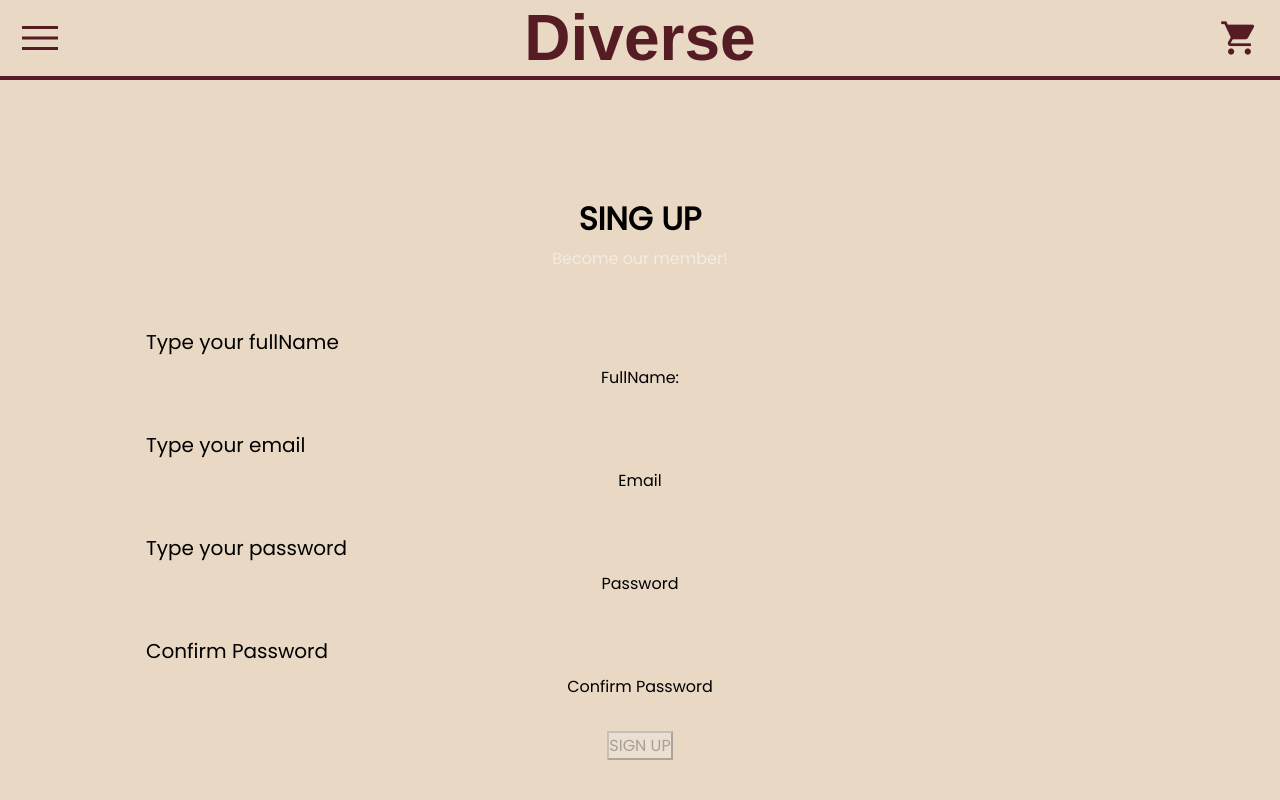
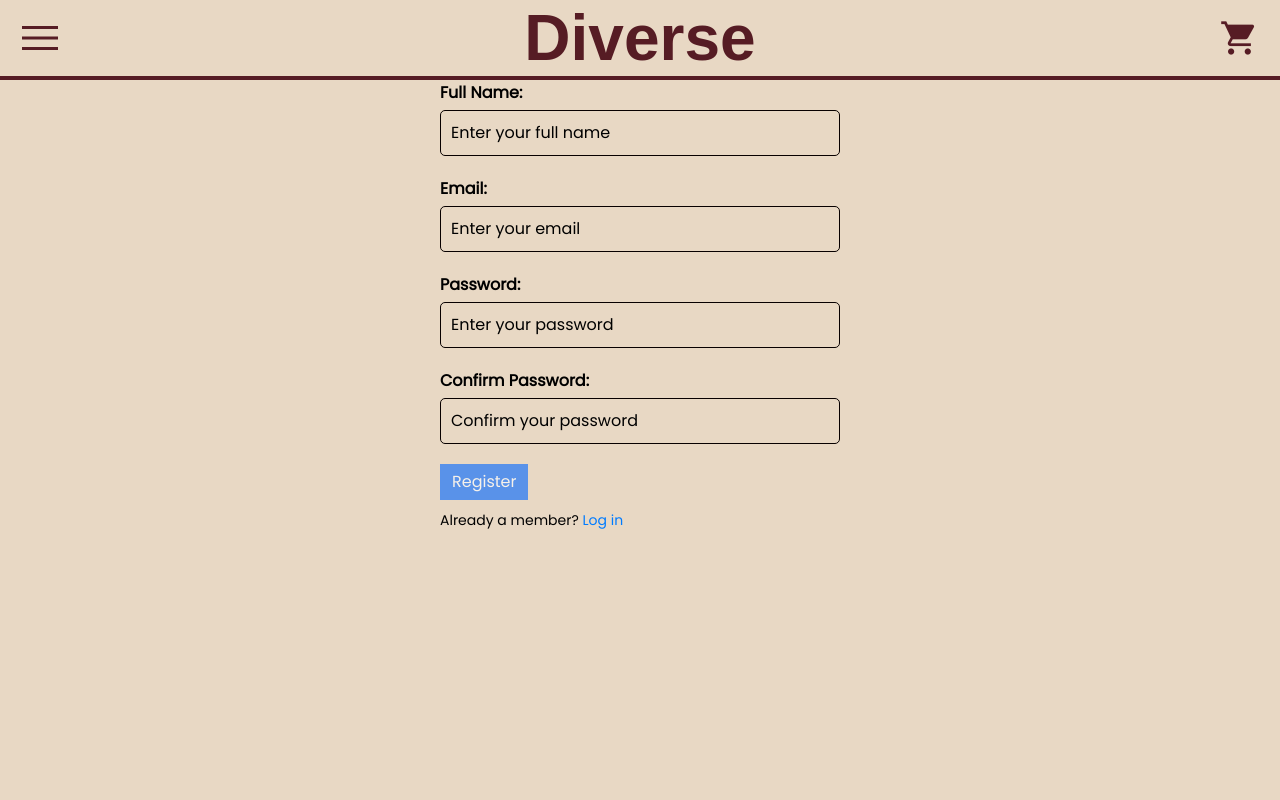
Before and after one commit to Tornayyydo/angular-project, an Angular app in the folder angular-project/: page /register in a window 1280 px wide. Shown: the top 800 px of the page. Built offline with nearby package versions, Linux system fonts and the light colour scheme; a web font is replaced by a local one.

Commit message:
in sidebar log out

```diff
--- a/angular-project/src/app/services/auth/auth.service.ts
+++ b/angular-project/src/app/services/auth/auth.service.ts
@@ -1,6 +1,6 @@
 import { Injectable } from '@angular/core';
 import { User } from '../../interfaces/auth';
-import { Observable } from 'rxjs';
+import { Observable, of } from 'rxjs';
 import { HttpClient } from '@angular/common/http';
 
 @Injectable({
@@ -8,8 +8,25 @@ import { HttpClient } from '@angular/common/http';
 })
 export class AuthService {
   private baseUrl = 'http://localhost:3000';
+  private isLoggedInSubject: boolean = false;
 
   constructor(private http: HttpClient) {}
+
+  loginUser(credentials: {
+    email: string;
+    password: string;
+  }): Observable<boolean> {
+    this.isLoggedInSubject = true;
+    return of(true);
+  }
+
+  logoutUser(): void {
+    this.isLoggedInSubject = false;
+  }
+
+  isLoggedIn(): boolean {
+    return this.isLoggedInSubject;
+  }
 
   registerUser(userDetails: User) {
     return this.http.post(`${this.baseUrl}/users`, userDetails);
--- a/angular-project/src/app/shell/login/login.component.html
+++ b/angular-project/src/app/shell/login/login.component.html
@@ -1,39 +1,44 @@
-<!-- <form [formGroup]="loginForm" (ngSubmit)="loginUser()">
-  <div>
+<form [formGroup]="loginForm" (ngSubmit)="loginUser()" class="login-form">
+  <div class="form-group">
     <label for="email">Email:</label>
     <input
       type="text"
       name="email"
       formControlName="email"
-      placeholder="Type your email"
+      placeholder="Enter your email"
+      class="form-control"
     />
-    <small *ngIf="emile.invalid && (emile.dirty || emile.touched)">
-      <div *ngIf="emile.errors?.['required']">Emile is required</div>
-      <div *ngIf="emile.errors?.['emile']" style="color: red">
-        Emile should be valid
-      </div>
+    <small
+      *ngIf="emile.invalid && (emile.dirty || emile.touched)"
+      class="error-message"
+    >
+      <div *ngIf="emile.errors?.['required']">Email is required</div>
+      <div *ngIf="emile.errors?.['email']">Invalid email format</div>
     </small>
   </div>
-  <div class="input">
+  <div class="form-group">
     <label for="password">Password:</label>
     <input
       type="password"
       name="password"
       formControlName="password"
-      placeholder="Type your password"
+      placeholder="Enter your password"
+      class="form-control"
     />
-    <small *ngIf="password.invalid && (password.dirty || password.touched)">
+    <small
+      *ngIf="password.invalid && (password.dirty || password.touched)"
+      class="error-message"
+    >
       <div *ngIf="password.errors?.['required']">Password is required</div>
-      <div *ngIf="password.errors?.['emile']" style="color: red">
-        Emile should be valid
-      </div>
     </small>
   </div>
-  <button label="Sing in" [disabled]="loginForm.invalid" type="submit">
-    SING IN
+  <button type="submit" [disabled]="loginForm.invalid" class="btn btn-primary">
+    Sign In
   </button>
-  <div>Not a mamber? <a routerLink="/register">Register</a></div>
-</form> -->
+  <div class="register-link">
+    Not a member? <a routerLink="/register">Register</a>
+  </div>
+</form>
 
 <!-- <form class="container" [formGroup]="loginForm" (ngSubmit)="loginUser()">
   <div class="form-outline mb-4">
@@ -83,8 +88,10 @@
       Sign in
     </button>
   </div>
-</form> -->
-<form
+</form>
+
+
+<!-- <form
   class="vh-100 gradient-custom"
   [formGroup]="loginForm"
   (ngSubmit)="loginUser()"
@@ -165,4 +172,4 @@
       </div>
     </div>
   </div>
-</form>
+</form> -->
--- a/angular-project/src/app/shell/login/login.component.scss
+++ b/angular-project/src/app/shell/login/login.component.scss
@@ -1 +1,57 @@
 @import "~bootstrap/dist/css/bootstrap.min.css";
+
+.login-form {
+  max-width: 400px;
+  margin: 0 auto;
+}
+
+.form-group {
+  margin-bottom: 20px;
+}
+
+label {
+  display: block;
+  margin-bottom: 5px;
+  font-weight: bold;
+}
+
+input[type="text"],
+input[type="password"] {
+  width: 100%;
+  padding: 10px;
+  border: 1px solid #080000;
+  border-radius: 5px;
+}
+
+.error-message {
+  color: red;
+  font-size: 14px;
+}
+
+button {
+  padding: 10px 20px;
+  background-color: #007bff;
+  color: #fff;
+  border: none;
+  border-radius: 5px;
+  cursor: pointer;
+}
+
+button:disabled {
+  background-color: #ccc;
+  cursor: not-allowed;
+}
+
+.register-link {
+  margin-top: 10px;
+  font-size: 14px;
+}
+
+.register-link a {
+  color: #007bff;
+  text-decoration: none;
+}
+
+.register-link a:hover {
+  text-decoration: underline;
+}
--- a/angular-project/src/app/shell/register/register.component.html
+++ b/angular-project/src/app/shell/register/register.component.html
@@ -1,26 +1,33 @@
-<!-- <form [formGroup]="registerForm" (ngSubmit)="submitDetails()">
-  <div>
-    <label for="fullName">fullName:</label>
+<form
+  [formGroup]="registerForm"
+  (ngSubmit)="submitDetails()"
+  class="register-form"
+>
+  <div class="form-group">
+    <label for="fullName">Full Name:</label>
     <input
-      type="fullName"
+      type="text"
       name="fullName"
       formControlName="fullName"
-      placeholder="Type your fullName"
+      placeholder="Enter your full name"
+      class="form-control"
     />
-    <small *ngIf="fullName.invalid && (fullName.dirty || fullName.touched)">
+    <small
+      *ngIf="fullName.invalid && (fullName.dirty || fullName.touched)"
+      class="error-message"
+    >
       <div *ngIf="fullName.errors?.['required']">Name is required</div>
-      <div *ngIf="fullName.errors?.['pattern']" style="color: red">
-        Enter valid name
-      </div>
+      <div *ngIf="fullName.errors?.['pattern']">Enter a valid name</div>
     </small>
   </div>
-  <div>
+  <div class="form-group">
     <label for="email">Email:</label>
     <input
       type="text"
       name="email"
       formControlName="email"
-      placeholder="Type your email"
+      placeholder="Enter your email"
+      class="form-control"
     />
     <small *ngIf="emile.invalid && (emile.dirty || emile.touched)">
       <div *ngIf="emile.errors?.['required']">Emile is required</div>
@@ -29,57 +36,65 @@
       </div>
     </small>
   </div>
-  <div>
+  <div class="form-group">
     <label for="password">Password:</label>
     <input
       type="password"
       name="password"
       formControlName="password"
-      placeholder="Type your password"
+      placeholder="Enter your password"
+      class="form-control"
     />
-    <small *ngIf="password.invalid && (password.dirty || password.touched)">
+    <small
+      *ngIf="password.invalid && (password.dirty || password.touched)"
+      class="error-message"
+    >
       <div *ngIf="password.errors?.['required']">Password is required</div>
-      <div *ngIf="password.errors?.['emile']" style="color: red">
-        Emile should be valid
-      </div>
     </small>
   </div>
-
-  <div>
+  <div class="form-group">
     <label for="confirmPassword">Confirm Password:</label>
     <input
       type="password"
       name="confirmPassword"
       formControlName="confirmPassword"
-      placeholder="Confirm Password"
+      placeholder="Confirm your password"
+      class="form-control"
     />
     <small
       *ngIf="
         confirmPassword.invalid &&
         (confirmPassword.dirty || confirmPassword.touched)
       "
+      class="error-message"
     >
       <div *ngIf="confirmPassword.errors?.['required']">
-        confirm the Password
+        Please confirm your password
       </div>
     </small>
     <small
-      *ngIf="registerForm.errors?.['passwordMissmatch'] && confirmPassword.valid && password.valid"
+      *ngIf="registerForm.errors?.['passwordMismatch']"
+      class="error-message"
+      >Passwords must match</small
     >
-      Password should match
-    </small>
   </div>
-  <button label="register" [disabled]="registerForm.invalid" type="submit">
-    SING IN
+  <button
+    type="submit"
+    [disabled]="registerForm.invalid"
+    class="btn btn-primary"
+  >
+    Register
   </button>
-  <div>Alredy a member? <a routerLink="/login">Log in</a></div>
-</form> -->
+  <div class="login-link">
+    Already a member? <a routerLink="/login">Log in</a>
+  </div>
+</form>
 
 <!-- სერვერის ჩართვა დალოგინებისთვის ამის გარეშე არ მუშაობს დალოგინება!!!
   npx json-server db.json
  -->
 
-<form
+<!-- <form
   [formGroup]="registerForm"
   (ngSubmit)="submitDetails()"
   class="vh-100 gradient-custom"
@@ -196,7 +211,7 @@
               >
                 Login
               </button> -->
-              <button
+<!-- <button
                 label="register"
                 [disabled]="registerForm.invalid"
                 type="submit"
@@ -220,4 +235,4 @@
       </div>
     </div>
   </div>
-</form>
+</form> -->
--- a/angular-project/src/app/shell/register/register.component.scss
+++ b/angular-project/src/app/shell/register/register.component.scss
@@ -1 +1,57 @@
 @import "~bootstrap/dist/css/bootstrap.min.css";
+
+.register-form {
+  max-width: 400px;
+  margin: 0 auto;
+}
+
+.form-group {
+  margin-bottom: 20px;
+}
+
+label {
+  display: block;
+  margin-bottom: 5px;
+  font-weight: bold;
+}
+
+input[type="text"],
+input[type="password"] {
+  width: 100%;
+  padding: 10px;
+  border: 1px solid #080000;
+  border-radius: 5px;
+}
+
+.error-message {
+  color: red;
+  font-size: 14px;
+}
+
+button {
+  padding: 10px 20px;
+  background-color: #007bff;
+  color: #fff;
+  border: none;
+  border-radius: 5px;
+  cursor: pointer;
+}
+
+button:disabled {
+  background-color: #ccc;
+  cursor: not-allowed;
+}
+
+.login-link {
+  margin-top: 10px;
+  font-size: 14px;
+}
+
+.login-link a {
+  color: #007bff;
+  text-decoration: none;
+}
+
+.login-link a:hover {
+  text-decoration: underline;
+}
--- a/angular-project/src/app/shell/sidebar/sidebar.component.ts
+++ b/angular-project/src/app/shell/sidebar/sidebar.component.ts
@@ -1,29 +1,50 @@
 import { Component, ElementRef, HostListener } from '@angular/core';
 import { navbarData } from './nav-data';
 import { SidebarService } from 'src/app/services/sidebar/sidebar.service';
+import { AuthService } from 'src/app/services/auth/auth.service';
 
 @Component({
   selector: 'app-sidebar',
   templateUrl: './sidebar.component.html',
-  styleUrls: ['./sidebar.component.scss']
+  styleUrls: ['./sidebar.component.scss'],
 })
 export class SidebarComponent {
-  constructor(public sidebarService: SidebarService, private elementRef: ElementRef) {}
+  constructor(
+    public sidebarService: SidebarService,
+    private elementRef: ElementRef,
+    private authService: AuthService
+  ) {}
 
   navData = navbarData;
+
+  isLoggedIn(): boolean {
+    return this.authService.isLoggedIn();
+  }
+
+  logout() {
+    this.authService.logoutUser();
+  }
 
   @HostListener('document:click', ['$event'])
   onClick(event: MouseEvent) {
     const target = event.target as HTMLElement;
-    const sidebarElement = this.elementRef.nativeElement.querySelector('.sidenav');
-    const isClickInsideSidebar = sidebarElement && sidebarElement.contains(target);
-    const isBelowHeightLimit = event.clientY > 5 * parseFloat(getComputedStyle(document.documentElement).fontSize);
-    if (!isClickInsideSidebar && !this.sidebarService.collapsed && isBelowHeightLimit) {
-      this.sidebarService.collapsed = true
+    const sidebarElement =
+      this.elementRef.nativeElement.querySelector('.sidenav');
+    const isClickInsideSidebar =
+      sidebarElement && sidebarElement.contains(target);
+    const isBelowHeightLimit =
+      event.clientY >
+      5 * parseFloat(getComputedStyle(document.documentElement).fontSize);
+    if (
+      !isClickInsideSidebar &&
+      !this.sidebarService.collapsed &&
+      isBelowHeightLimit
+    ) {
+      this.sidebarService.collapsed = true;
     }
   }
 
-  onClicked(){
-    this.sidebarService.collapsed = true
+  onClicked() {
+    this.sidebarService.collapsed = true;
   }
 }
```
Also changed, not shown: angular-project/src/app/shell/sidebar/sidebar.component.html (+16 -8 lines).
